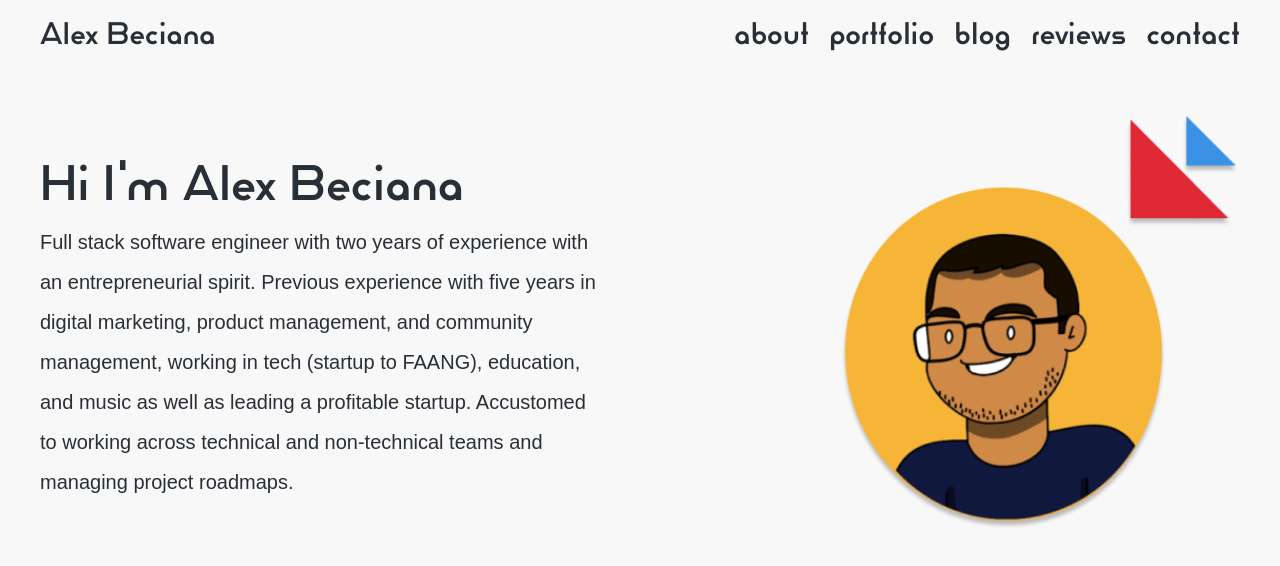
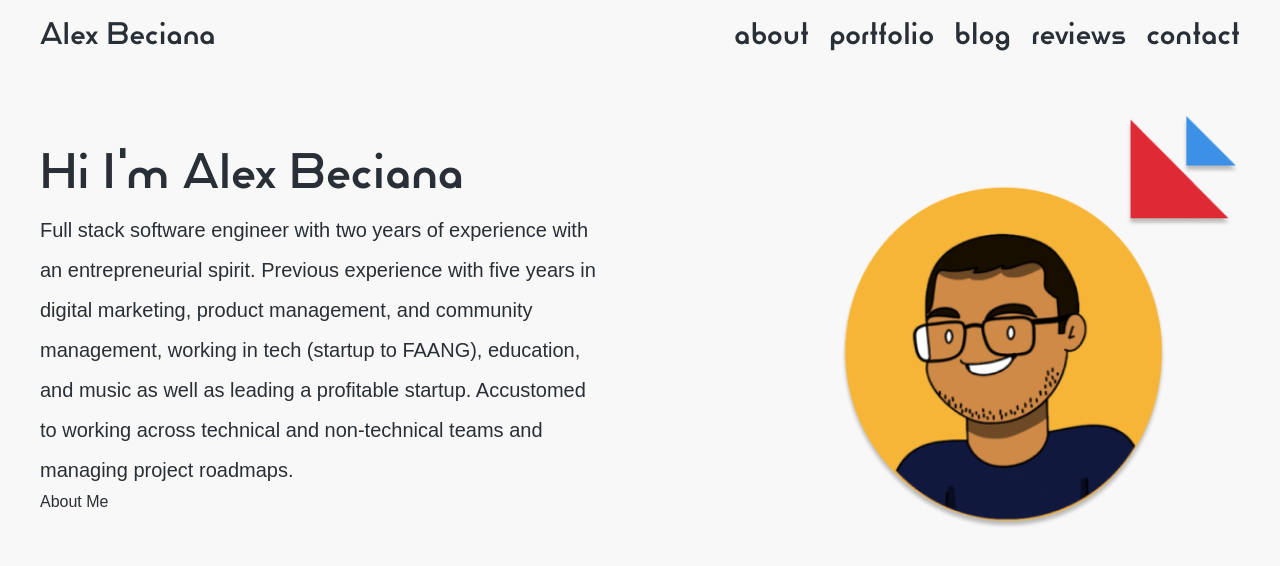
Before and after one commit to abeciana1/abeciana1-portfolio-site, a Next.js app: page / in a window 1280 px wide. Shown: the top 566 px of the page. Built offline with nearby package versions, Linux system fonts and the light colour scheme.

Commit message:
Added bg color styling for cta button comp

```diff
--- a/components/sections/index.tsx
+++ b/components/sections/index.tsx
@@ -34,7 +34,19 @@ export const HeroSection = ({
         >
             <section className="self-center justify-self-start">
                 <h1 className="text-5xl font-reross leading-relaxed">{heading}</h1>
-                <div className="leading-10 text-lg xl:text-xl xl:leading-loose">{ taglineBody }</div>
+                <div className="leading-10 text-lg xl:text-xl xl:leading-loose">{taglineBody}</div>
+                <div>
+                    <button
+                        className={cx("",{
+                            ["bg-altYellow"]: ctaButtonColor === "altYellow",
+                            ["bg-black"]: ctaButtonColor === "black",
+                            ["bg-altRed"]: ctaButtonColor === "altRed",
+                            ["bg-altGray"]: ctaButtonColor === "altGray",
+                            ["bg-altBlue"]: ctaButtonColor === "altBlue",
+                            ["bg-blue-800"]: ctaButtonColor === "blue-800"
+                        })}
+                    >{cta}</button>
+                </div>
             </section>
             <section className="self-center justify-self-start lg:justify-self-end">
                 <Image
--- a/pages/index.tsx
+++ b/pages/index.tsx
@@ -28,6 +28,7 @@ export default function Home() {
           imageAlt="Alex Beciana (animated)"
           imageClassName="profile-callout"
           reverseOrder={true}
+          cta="About Me"
         />
       </PageMargin>
     </React.Fragment>
```
